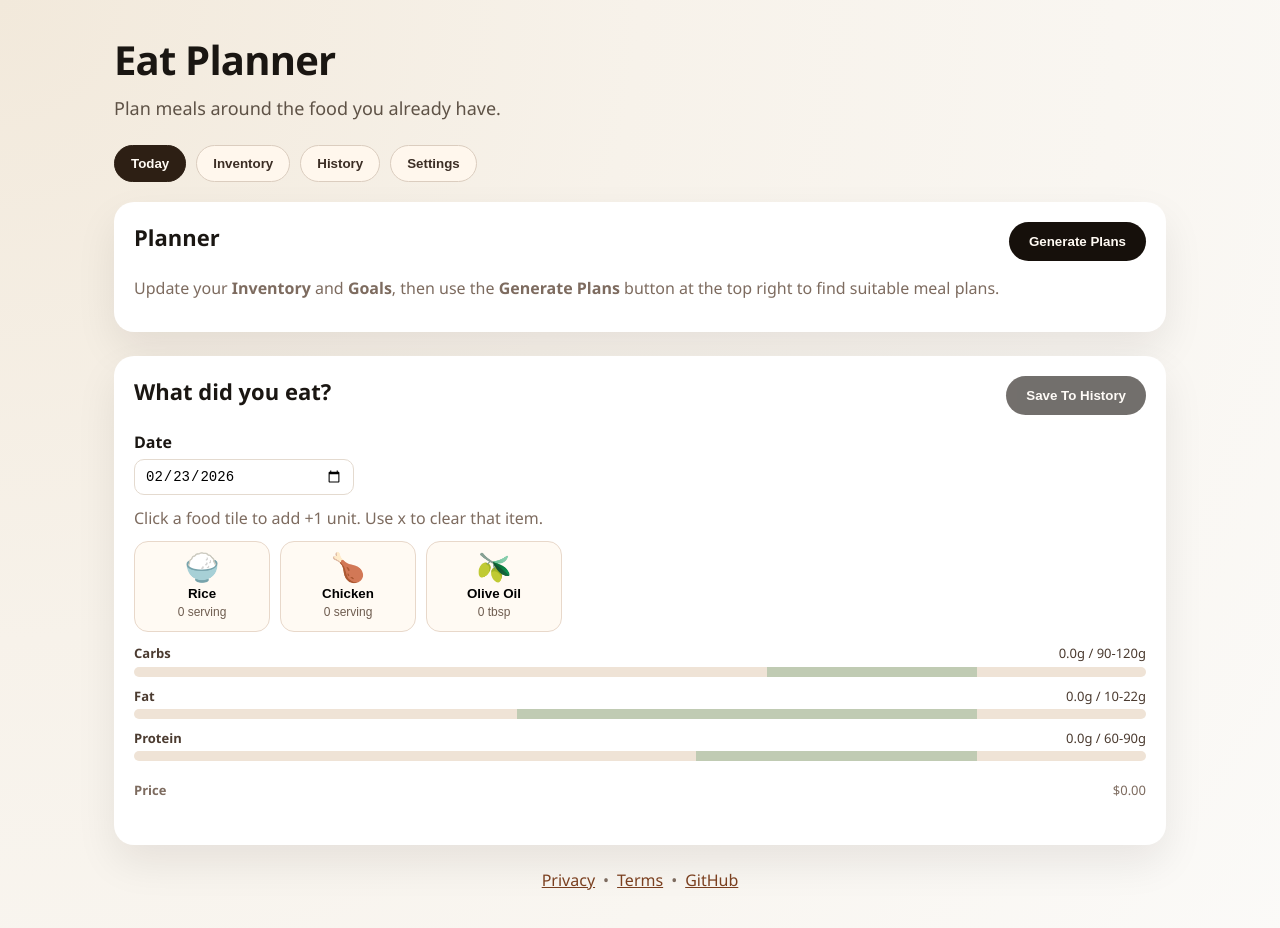
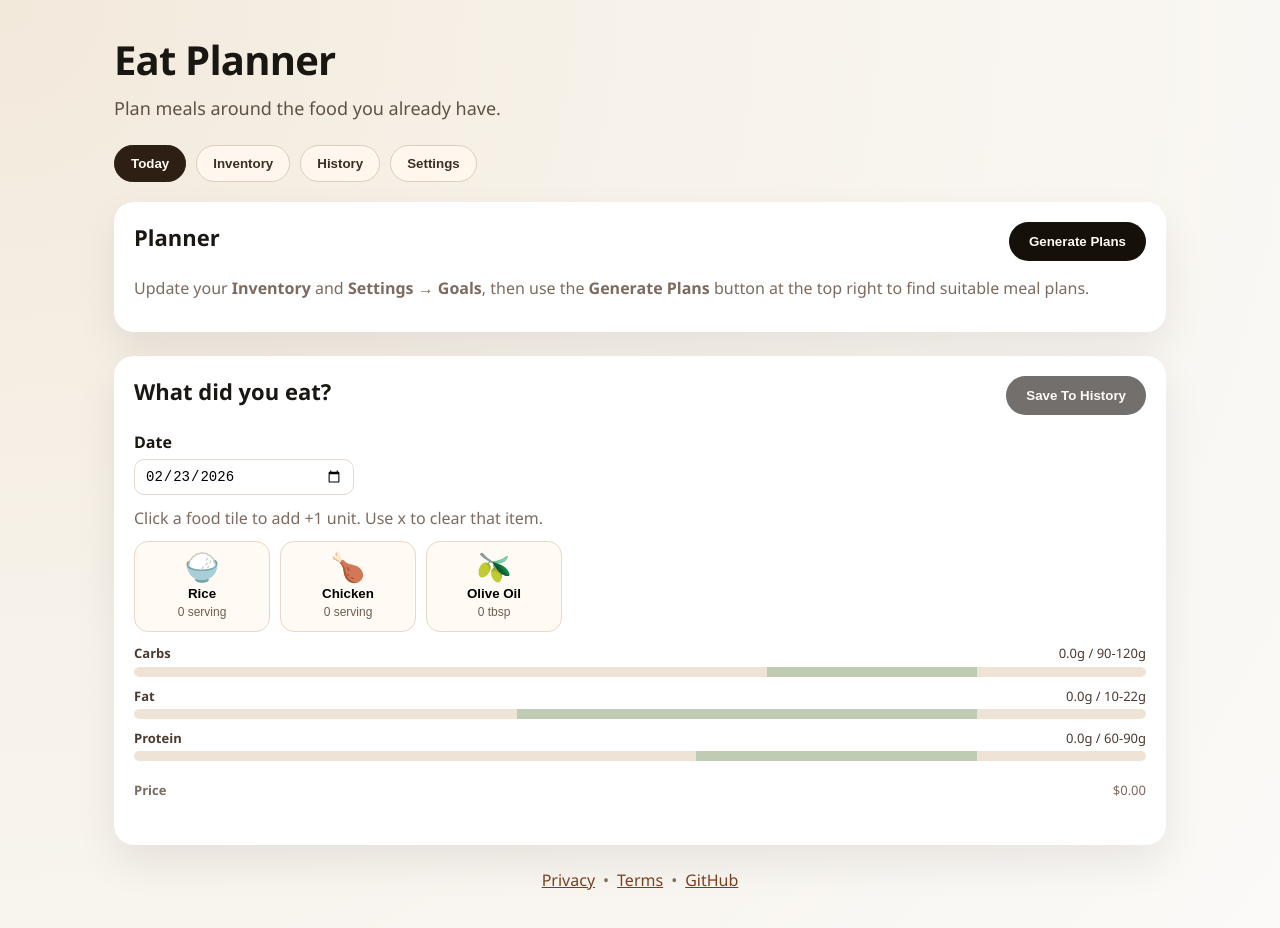
Before and after one commit to quark-zju/EatPlanner, a React (Vite) app: page / in a window 1280 px wide. Shown: the top 928 px of the page. Built offline with nearby package versions, Linux system fonts and the light colour scheme; the HTML template or start-up script is replaced by a standard one.

Commit message:
Minor text update

```diff
--- a/src/components/tabs/TodayTab.tsx
+++ b/src/components/tabs/TodayTab.tsx
@@ -70,7 +70,7 @@ export default function TodayTab() {
         </div>
         {shouldShowHowToUse && (
         <p className="hint">
-          Update your <strong>Inventory</strong> and <strong>Goals</strong>, then use the
+          Update your <strong>Inventory</strong> and <strong>Settings → Goals</strong>, then use the
           <strong> Generate Plans</strong> button at the top right to find suitable meal plans.
         </p>
         )}
```
